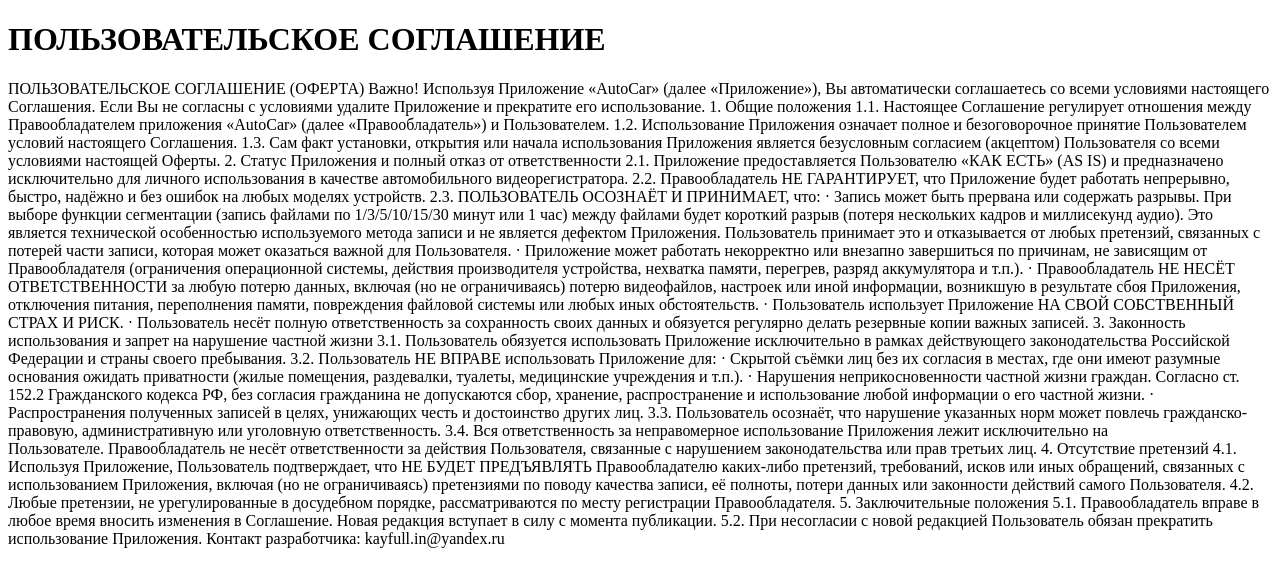
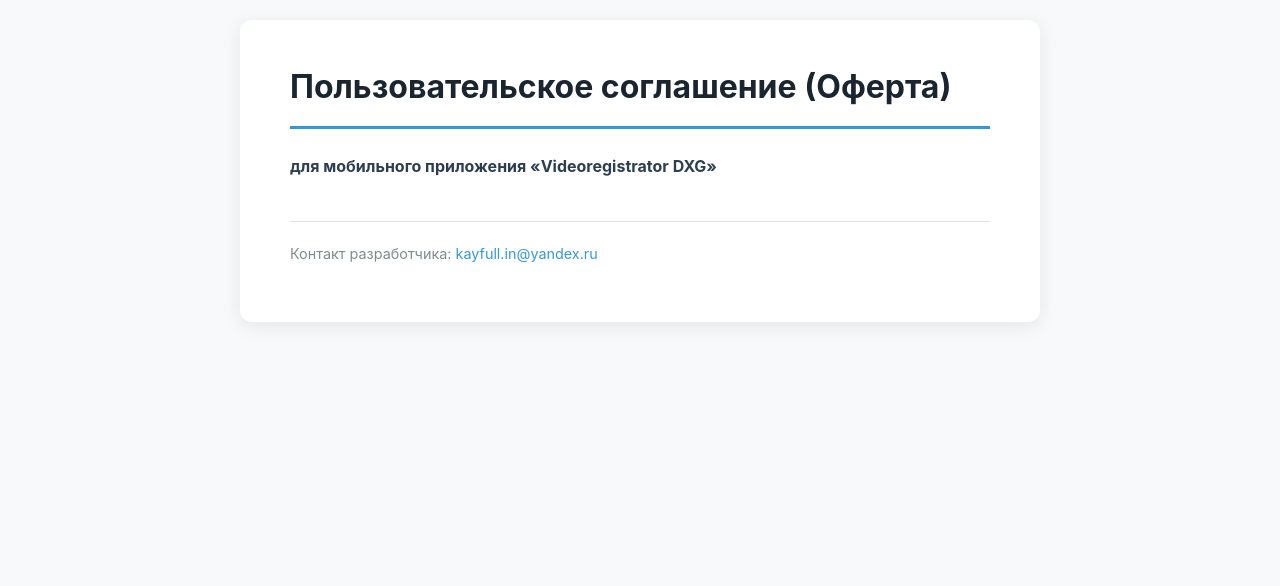
Before and after one commit to kayfull-in/Videoregistrator-DXG, a plain HTML site: page terms.html in a window 1280 px wide. Drawn offline with Linux system fonts and the light colour scheme.

Commit message:
Update terms.html

```diff
--- a/terms.html
+++ b/terms.html
@@ -2,14 +2,33 @@
 <html lang="ru">
 <head>
     <meta charset="UTF-8">
-    <title>ПОЛЬЗОВАТЕЛЬСКОЕ СОГЛАШЕНИЕ Видеорегистратор DXG</title>
+    <meta name="viewport" content="width=device-width, initial-scale=1.0">
+    <title>Пользовательское соглашение — Videoregistrator DXG</title>
+    <style>
+        /* Тот же CSS, что и выше — просто скопируй его сюда */
+        * { box-sizing: border-box; margin: 0; padding: 0; }
+        body { font-family: -apple-system, BlinkMacSystemFont, "Segoe UI", Roboto, sans-serif; line-height: 1.7; color: #2c3e50; background-color: #f8f9fa; padding: 20px; }
+        .container { max-width: 800px; margin: 0 auto; background: #fff; padding: 40px 50px; border-radius: 12px; box-shadow: 0 4px 20px rgba(0,0,0,0.08); }
+        h1 { font-size: 2em; color: #1a252f; border-bottom: 3px solid #3498db; padding-bottom: 12px; margin-bottom: 24px; }
+        h2 { font-size: 1.4em; color: #2c3e50; margin-top: 32px; margin-bottom: 12px; }
+        p { margin-bottom: 16px; text-align: justify; }
+        ul { margin-left: 24px; margin-bottom: 16px; }
+        li { margin-bottom: 8px; }
+        .footer { margin-top: 40px; padding-top: 20px; border-top: 1px solid #e0e0e0; font-size: 0.9em; color: #7f8c8d; text-align: center; }
+        a { color: #3498db; text-decoration: none; }
+        a:hover { text-decoration: underline; }
+        @media (max-width: 600px) { body { padding: 12px; } .container { padding: 24px 20px; } h1 { font-size: 1.5em; } }
+    </style>
 </head>
 <body>
-    <h1>ПОЛЬЗОВАТЕЛЬСКОЕ СОГЛАШЕНИЕ</h1>
-    <p>ПОЛЬЗОВАТЕЛЬСКОЕ СОГЛАШЕНИЕ (ОФЕРТА)
-Важно! Используя Приложение «AutoCar» (далее  «Приложение»), Вы автоматически соглашаетесь со всеми условиями настоящего Соглашения. Если Вы не согласны с условиями  удалите Приложение и прекратите его использование.
+    <div class="container">
+        <h1>Пользовательское соглашение (Оферта)</h1>
+        <p><strong>для мобильного приложения «Videoregistrator DXG»</strong></p>
+
+        <!--                ПОЛЬЗОВАТЕЛЬСКОЕ СОГЛАШЕНИЕ (ОФЕРТА)
+Важно! Используя Приложение «Videoregistrator DXG» (далее  «Приложение»), Вы автоматически соглашаетесь со всеми условиями настоящего Соглашения. Если Вы не согласны с условиями  удалите Приложение и прекратите его использование.
 1. Общие положения
-1.1. Настоящее Соглашение регулирует отношения между Правообладателем приложения «AutoCar» (далее  «Правообладатель») и Пользователем.
+1.1. Настоящее Соглашение регулирует отношения между Правообладателем приложения «Videoregistrator DXG» (далее  «Правообладатель») и Пользователем.
 1.2. Использование Приложения означает полное и безоговорочное принятие Пользователем условий настоящего Соглашения.
 1.3. Сам факт установки, открытия или начала использования Приложения является безусловным согласием (акцептом) Пользователя со всеми условиями настоящей Оферты.
 2. Статус Приложения и полный отказ от ответственности
@@ -35,6 +54,14 @@
 5. Заключительные положения
 5.1. Правообладатель вправе в любое время вносить изменения в Соглашение. Новая редакция вступает в силу с момента публикации.
 5.2. При несогласии с новой редакцией Пользователь обязан прекратить использование Приложения.
-Контакт разработчика: kayfull.in@yandex.ru</p>
+Контакт разработчика: kayfull.in@yandex.ru
+Ссылка на актуальную версию: https://kayfull-in.github.io/Videoregistrator-DXG/terms.html
+
+ -->
+
+        <div class="footer">
+            <p>Контакт разработчика: <a href="mailto:kayfull.in@yandex.ru">kayfull.in@yandex.ru</a></p>
+        </div>
+    </div>
 </body>
 </html>
```
